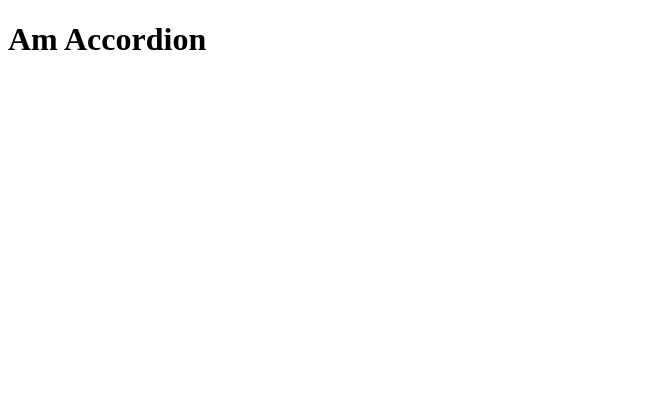
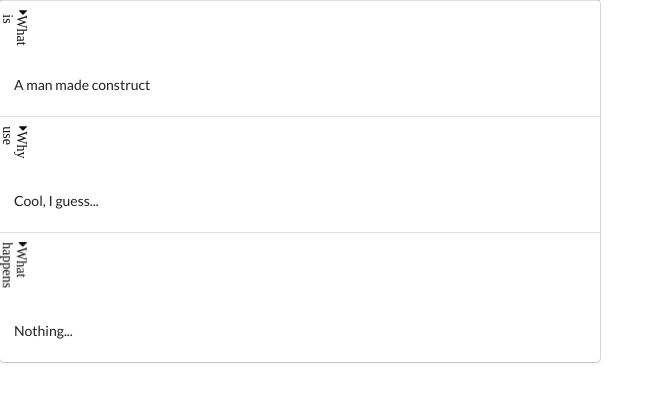
Before and after one commit to mcshakes/widget_practice, a React (Create React App) app: page / in a window 1280 px wide. Shown: the top 402 px of the page, without its empty margins (0-664 px from the left). Built offline with nearby package versions, Linux system fonts and the light colour scheme.

Commit message:
semantic UI

```diff
--- a/public/index.html
+++ b/public/index.html
@@ -1,15 +1,14 @@
 <!DOCTYPE html>
 <html lang="en">
+
 <head>
   <meta charset="utf-8" />
   <link rel="icon" href="%PUBLIC_URL%/favicon.ico" />
   <meta name="viewport" content="width=device-width, initial-scale=1" />
   <meta name="theme-color" content="#000000" />
-    <meta
-      name="description"
-      content="Web site created using create-react-app"
-    />
+  <meta name="description" content="Web site created using create-react-app" />
   <link rel="apple-touch-icon" href="%PUBLIC_URL%/logo192.png" />
+  <link rel="stylesheet" href="https://cdnjs.cloudflare.com/ajax/libs/semantic-ui/2.4.1/semantic.min.css">
   <!--
       manifest.json provides metadata used when your web app is installed on a
       user's mobile device or desktop. See https://developers.google.com/web/fundamentals/web-app-manifest/
@@ -26,6 +25,7 @@
     -->
   <title>React App</title>
 </head>
+
 <body>
   <noscript>You need to enable JavaScript to run this app.</noscript>
   <div id="root"></div>
@@ -40,4 +40,5 @@
       To create a production bundle, use `npm run build` or `yarn build`.
     -->
 </body>
+
 </html>
--- a/src/App.js
+++ b/src/App.js
@@ -1,10 +1,25 @@
 import React from "react";
 import Accordion from "./components/Accordion";
+
+const items = [
+    {
+        title: "What is love?",
+        content: "A man made construct"
+    },
+    {
+        title: "Why use React?",
+        content: "Cool, I guess..."
+    },
+    {
+        title: "What happens after death?",
+        content: "Nothing..."
+    }
+]
 
 const App = () => {
     return (
         <div>
-            <Accordion />
+            <Accordion items={items}/>
         </div>
     )
 }
--- a/src/components/Accordion.js
+++ b/src/components/Accordion.js
@@ -1,9 +1,25 @@
 import React from "react";
 
-const Accordion = () => {
+const Accordion = ({ items }) => {
+
+    const renderedItems = items.map(item => {
+        return (
+            <div key={item.title}>
+                <div className="title active">
+                    <i className="dropdown icon">
+                        {item.title}
+                    </i>
+                </div>
+                <div className="content active">
+                    <p>{item.content}</p>
+                </div>
+            </div>
+        )
+    });
+
     return (
-        <div>
-            <h1>Am Accordion</h1>
+        <div className="ui styled accordion">
+            {renderedItems}
         </div>
     )
 }
```
Lines whose indentation alone changed are shown as unchanged.
